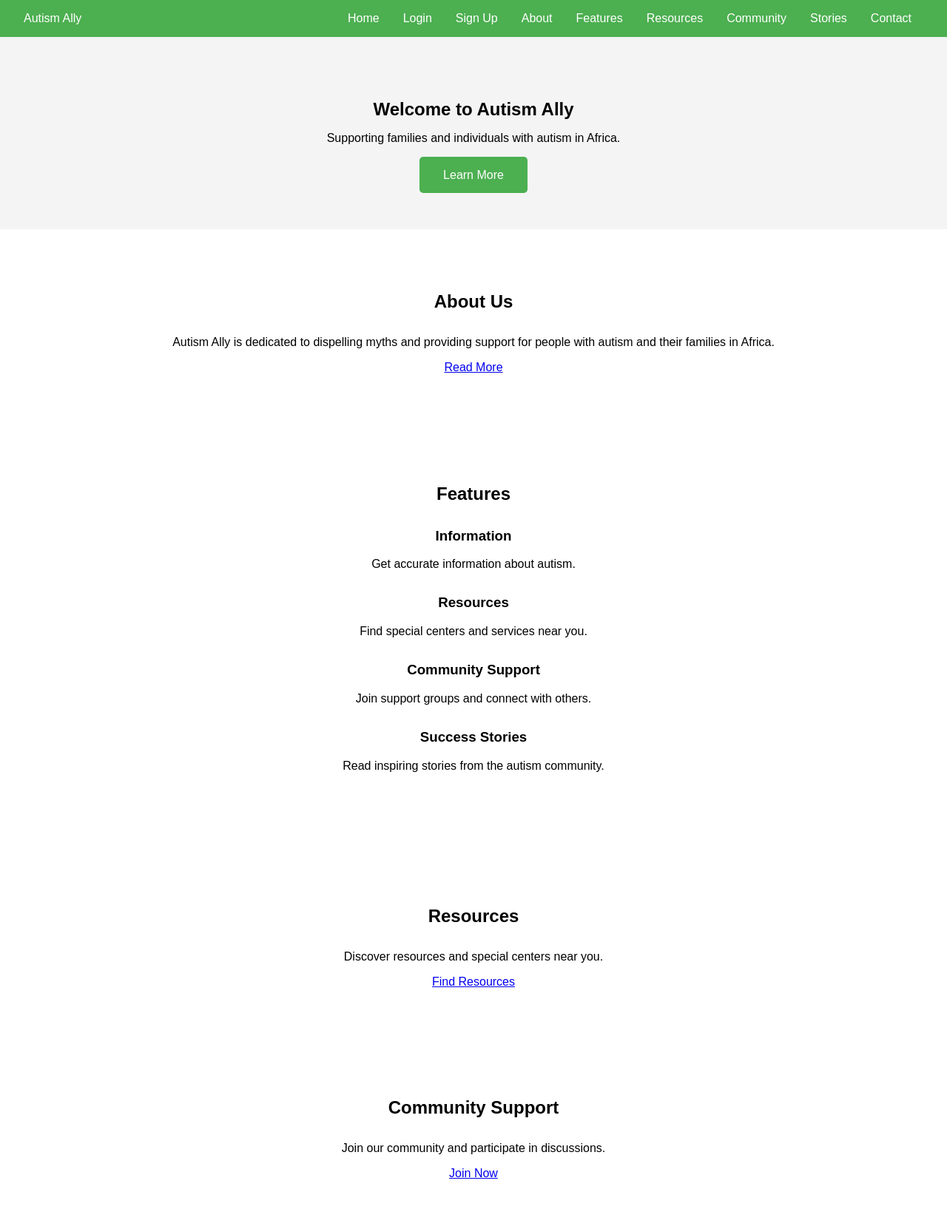
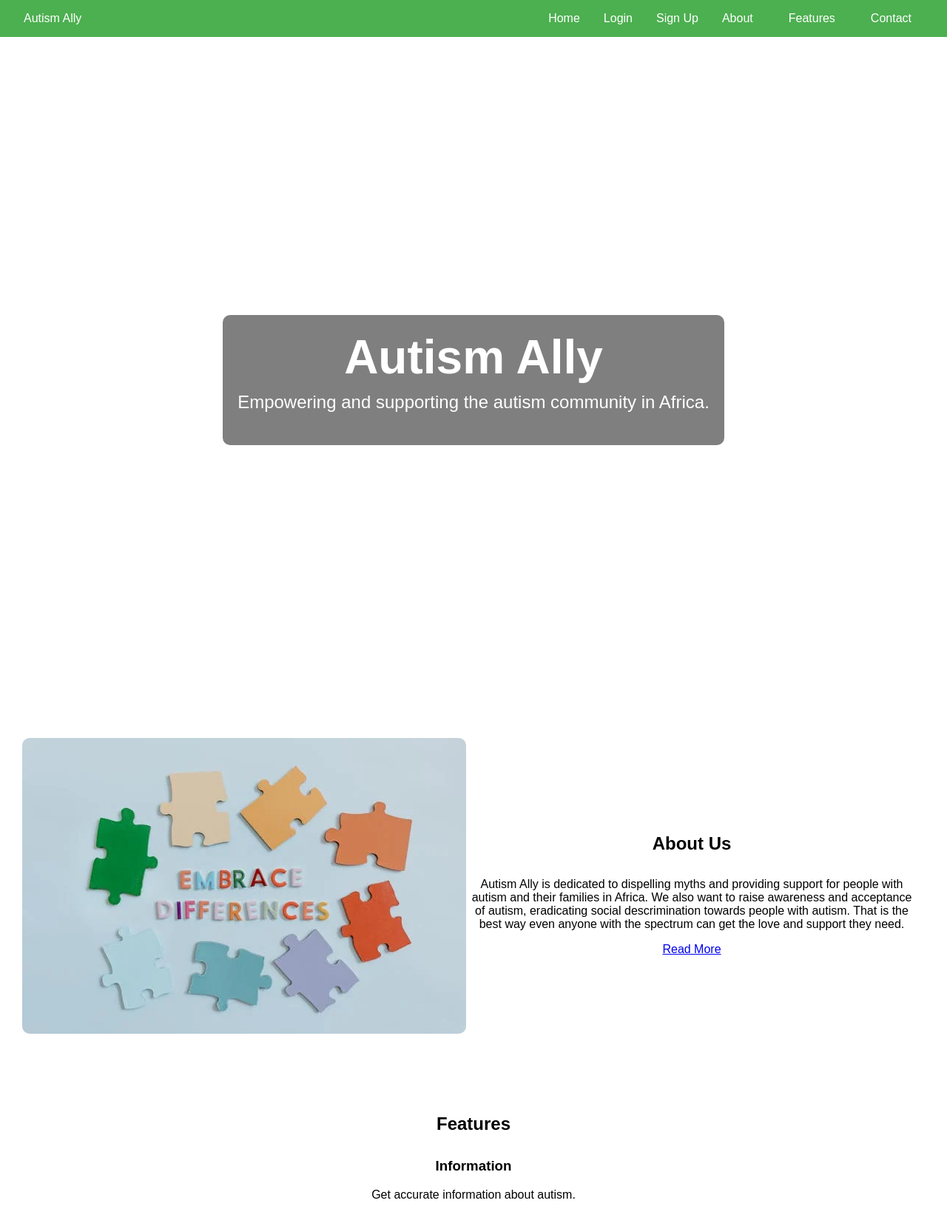
Before and after one commit to lisacharuma/autism-ally, a Flask app: page / in a window 1280 px wide. Shown: the top 1658 px of the page at 74% size. Run offline with Flask 3, Linux system fonts and the light colour scheme.

Commit message:
Hero and about sections styling

```diff
--- a/app.py
+++ b/app.py
@@ -45,6 +45,10 @@
 	@app.route('/')
 	def home():
 		return render_template("index.html")
+
+	@app.route('/about')
+	def about():
+		return render_template("about.html")
 
 
 	#Only renders template. Logic is in api/users.py
--- a/static/css/styles.css
+++ b/static/css/styles.css
@@ -29,26 +29,64 @@
 	text-decoration: none;
 }
 
+/* Hero section styling */
 #hero {
-	background-color: #f4f4f4;
-	padding: 4rem 2rem;
-	text-align: center;
+    background-image: url('{{ url_for('static', filename='images/embrace.jpg') }}');
+    background-size: cover;
+    background-position: center;
+    color: white;
+    height: 100vh;
+    display: flex;
+    justify-content: center;
+    align-items: center;
+    text-align: center;
+    position: relative;
+}
+
+.hero-content {
+    background: rgba(0, 0, 0, 0.5);
+    padding: 20px;
+    border-radius: 10px;
 }
 
 #hero h1 {
-	margin-bottom: 1rem;
+    font-size: 4rem;
+    margin: 0;
 }
 
 #hero p {
-	margin-bottom: 2rem;
+    font-size: 1.5rem;
+    margin-top: 10px;
 }
 
-#hero .cta {
-	background-color: #4CAF50;
-	color: white;
-	padding: 1rem 2rem;
-	text-decoration: none;
-	border-radius: 5px;
+
+/* About section styling */
+#about {
+    display: flex;
+    align-items: center;
+    padding: 20px;
+}
+
+.about-content {
+    display: flex;
+    align-items: center;
+    justify-content: space-between;
+}
+
+.about-content .text {
+    flex: 1;
+    padding-right: 20px;
+}
+
+.about-content .image {
+    flex: 1;
+    text-align: right;
+}
+
+.about-content .image img {
+    max-width: 100%;
+    height: auto;
+    border-radius: 10px;
 }
 
 section {
@@ -81,3 +119,52 @@
 	color: #4CAF50;
 	text-decoration: none;
 }
+
+/* Dropdown container */
+.dropdown {
+    position: relative;
+    display: inline-block;
+}
+
+/* Dropdown button */
+.dropbtn {
+    background-color: #4CAF50;
+    color: white;
+    padding: 14px 16px;
+    font-size: 16px;
+    border: none;
+}
+
+/* Dropdown content (hidden by default) */
+.dropdown-content {
+    display: none;
+    position: absolute;
+    background-color: #f9f9f9;
+    min-width: 160px;
+    box-shadow: 0px 8px 16px 0px rgba(0,0,0,0.2);
+    z-index: 1;
+}
+
+/* Links inside the dropdown */
+.dropdown-content a {
+    color: black;
+    padding: 12px 16px;
+    text-decoration: none;
+    display: block;
+    text-align: left;
+}
+
+/* Change color of dropdown links on hover */
+.dropdown-content a:hover {
+    background-color: #f1f1f1;
+}
+
+/* Show the dropdown menu on hover */
+.dropdown:hover .dropdown-content {
+    display: block;
+}
+
+/* Change the background color of the dropdown button when the dropdown content is shown */
+.dropdown:hover .dropbtn {
+    background-color: #111;
+}
--- a/templates/index.html
+++ b/templates/index.html
@@ -15,26 +15,39 @@
 				<li><a href="/login">Login</a></li>
 				<li><a href="/signup">Sign Up</a></li>
 				<li><a href="#about">About</a></li>
-				<li><a href="#features">Features</a></li>
-				<li><a href="#resources">Resources</a></li>
-				<li><a href="#community">Community</a></li>
-				<li><a href="#stories">Stories</a></li>
+				<li class="dropdown">
+                    <a href="#features" class="dropbtn">Features</a>
+                    <div class="dropdown-content">
+                        <a href="#information">Information</a>
+                        <a href="#resources">Resources</a>
+                        <a href="#community">Community</a>
+                        <a href="#stories">Stories</a>
+                    </div>
+                </li>
 				<li><a href="#contact">Contact</a></li>
 			</ul>
 		</nav>
     </header>
     <!-- Hero Section -->
     <section id="hero">
-	<h1>Welcome to Autism Ally</h1>
-	<p>Supporting families and individuals with autism in Africa.</p>
-	<a href="#about" class="cta">Learn More</a>
+		<div class="hero-content">
+			<h1>Autism Ally</h1>
+			<p>Empowering and supporting the autism community in Africa.</p>
+		</div>
     </section>
 
     <!-- About Section -->
     <section id="about">
-        <h2>About Us</h2>
-	<p>Autism Ally is dedicated to dispelling myths and providing support for people with autism and their families in Africa.</p>
-	<a href="about.html">Read More</a>
+		<div class="about-content">
+			<div class="image">
+                <img src="{{ url_for('static', filename='images/embrace.jpg') }}" alt="About Autism Ally">
+            </div>
+			<div class="text">
+        		<h2>About Us</h2>
+				<p>Autism Ally is dedicated to dispelling myths and providing support for people with autism and their families in Africa. We also want to raise awareness and acceptance of autism, eradicating social descrimination towards people with autism. That is the best way even anyone with the spectrum can get the love and support they need.</p>
+				<a href="{{ url_for('about') }}">Read More</a>
+			</div>
+		</div>
     </section>
 
     <!-- Features Section -->
@@ -81,6 +94,7 @@
 	        <h3>John's Journey</h3>
 	        <p>An inspiring story of overcoming challenges.</p>
 	    </div>
+
 	    <!-- Add more stories here -->
 	</div>
 	<a href="stories.html">Read More Stories</a>
```
Also changed, not shown: templates/about.html (added, +43 -0 lines).
